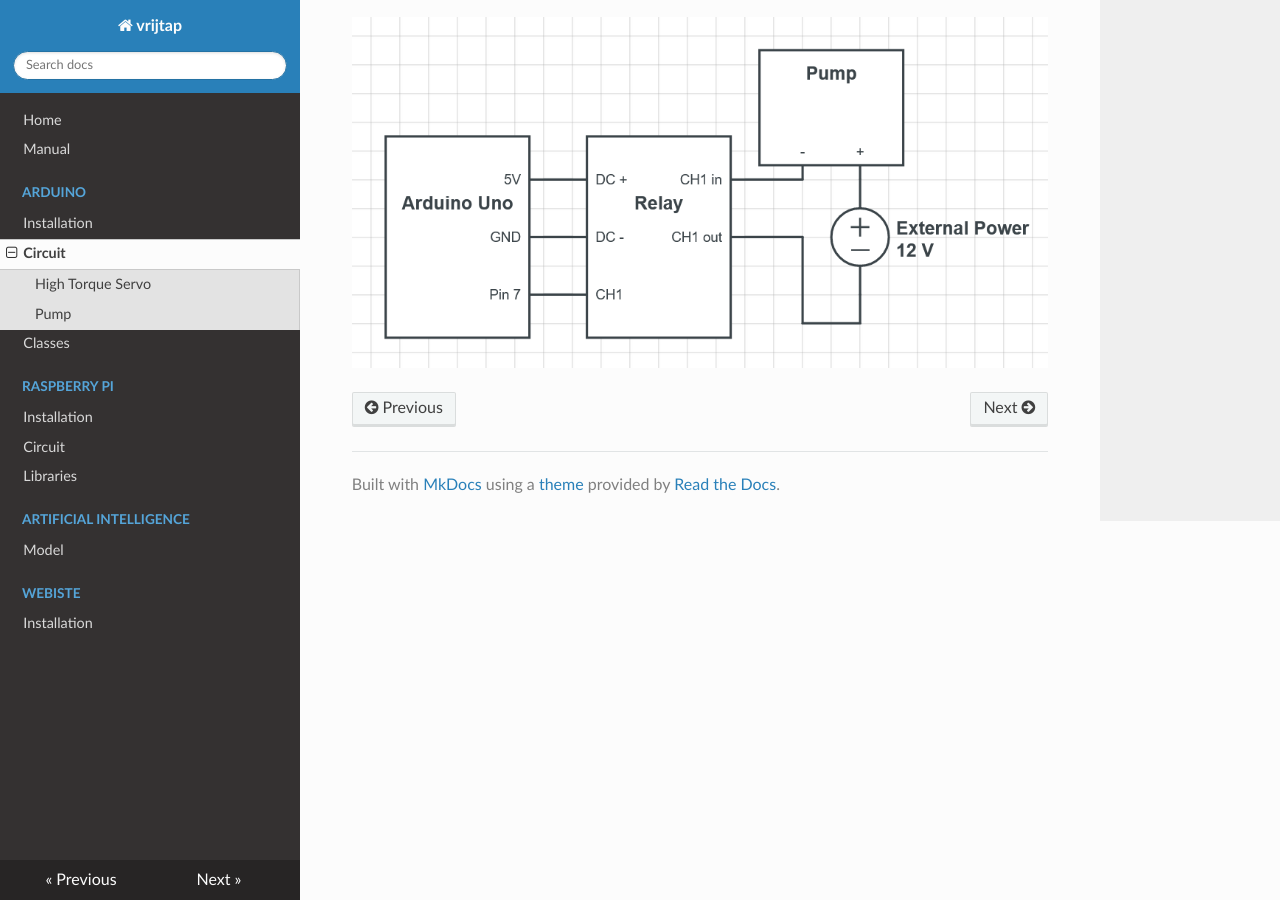
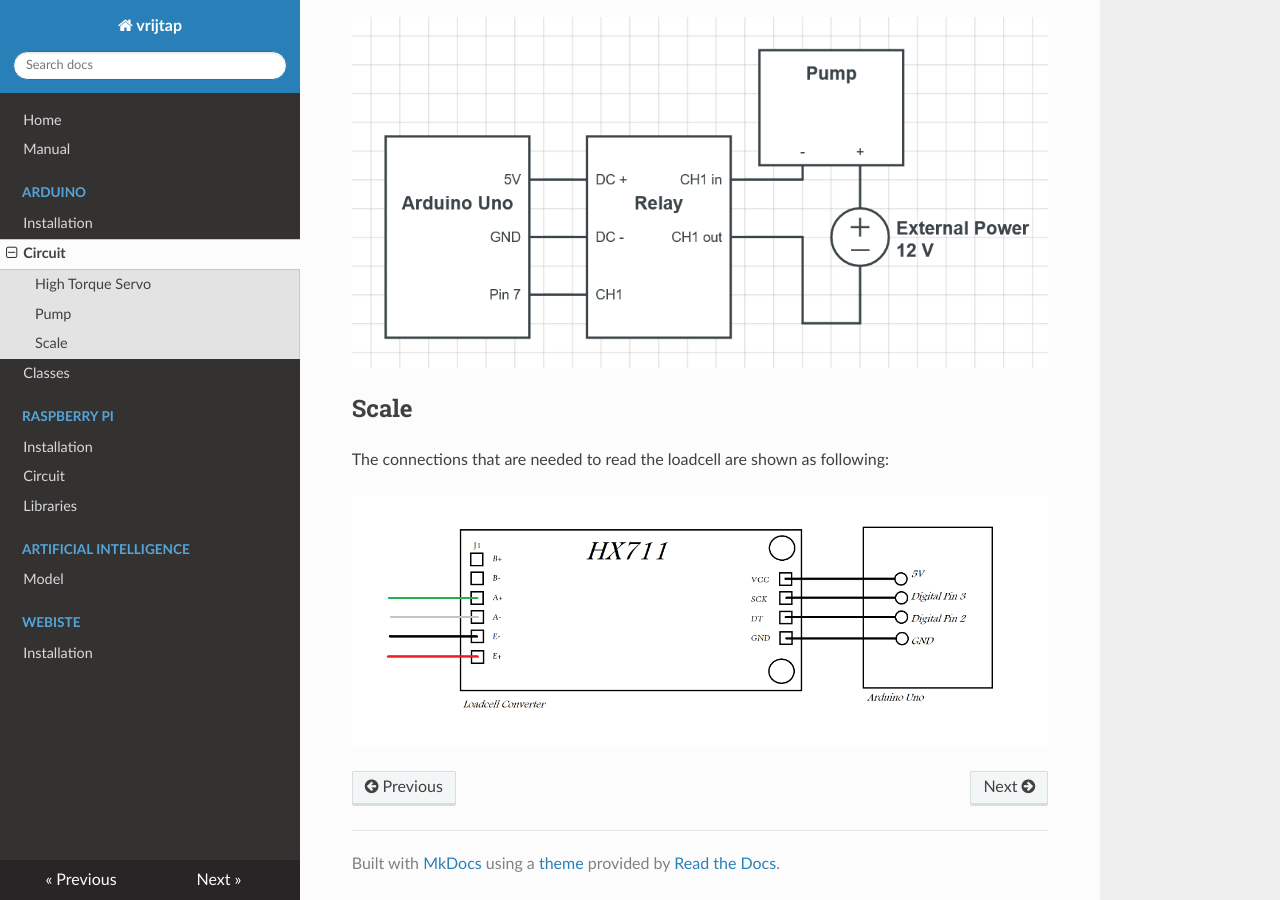
Before and after one commit to vrijtap/documentation, an MkDocs documentation site: the page built from docs/arduino/circuit.md, in a window 1280 px wide and 900 px high, scrolled down 1151 px. Built offline with MkDocs 1.6.1, drawn with Linux system fonts in a browser that asks for light colours; nearby versions of some CDN libraries; a script that is not in the unit is left out.

Commit message:
renamed image and added it to documentation

```diff
--- a/docs/arduino/circuit.md
+++ b/docs/arduino/circuit.md
@@ -19,3 +19,10 @@
 In order to make the pump work, we are going to use a relais to switch the 12v power on/off. The circuit required for this ordeal is as follows:
 
 ![Pump Circuit Diagram](img/PumpCircuit.png)
+
+
+## Scale
+
+The connections that are needed to read the loadcell are shown as following:
+
+![Scale Circuit Diagram](img/LoadcellCircuit.png)
```
Also changed, not shown: docs/arduino/img/LoadcellCircuit.png (renamed from docs/arduino/img/loadcell_circuit.png).
